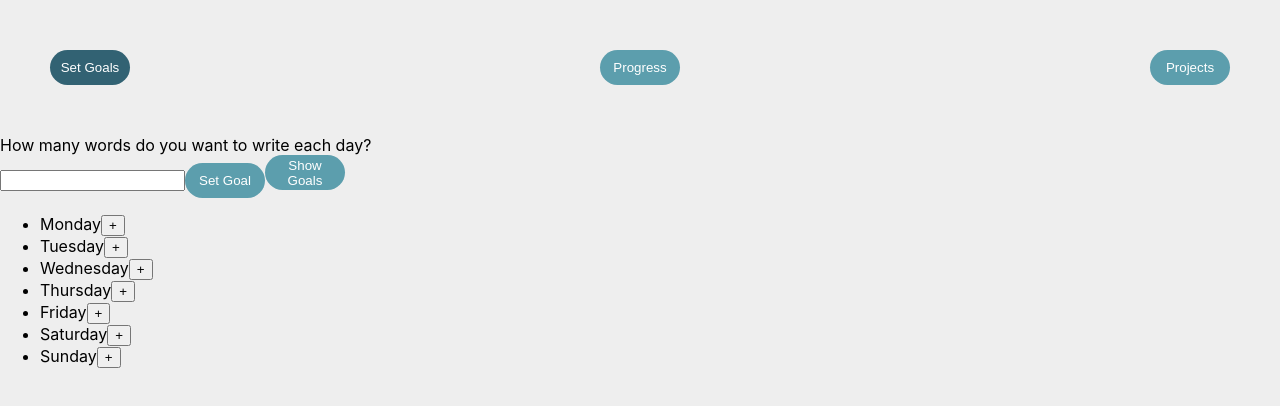
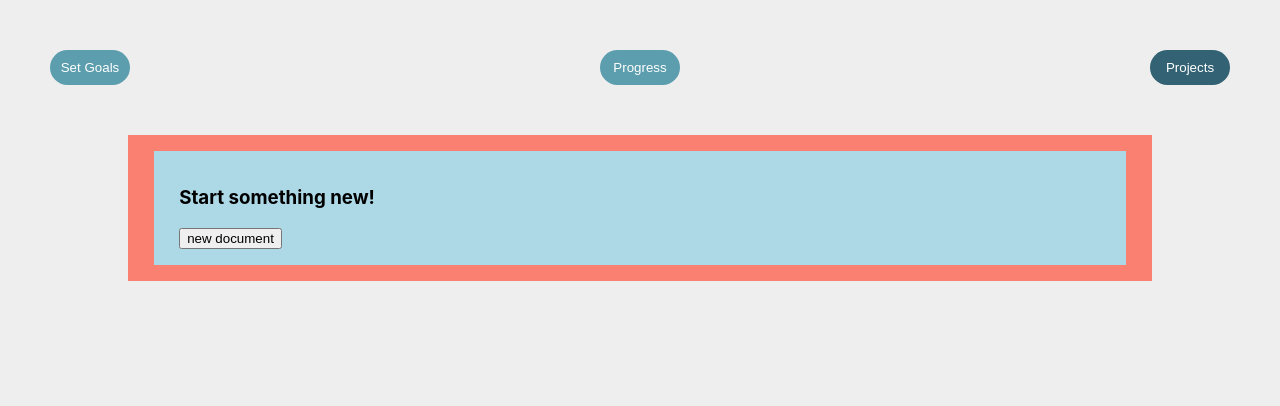
Before and after one commit to Timo-Thees/Capstone, a Next.js app: page / in a window 1280 px wide. Shown: the top 406 px of the page. Built offline with nearby package versions, Linux system fonts and the light colour scheme.

Commit message:
daily progress working, start working on setGoals

```diff
--- a/components/Editor.js
+++ b/components/Editor.js
@@ -3,12 +3,14 @@ import {TitleField, TextField} from "./Textfields";
 import {Button} from "./Button";
 import {useState} from "react";
 import ClosingPopup from "./ClosingMessage";
+// import {progressTracker} from "./progressTracker";
 
 export default function Editor({
   saveProjects,
   handleChangePage,
   editorContent,
   nameTakenContent,
+  progressTracker,
 }) {
   const [sessionClose, setSessionClose] = useState({
     wordcount: 0,
@@ -22,6 +24,7 @@ export default function Editor({
     const id = editorContent.id;
     const finalWordCount = wordcount - editorContent.wordcount;
     setSessionClose({wordcount: finalWordCount, showClosingMessage: true});
+    progressTracker(finalWordCount);
     saveProjects(title, text, id, wordcount);
   };
   return (
--- a/components/SetGoals.js
+++ b/components/SetGoals.js
@@ -4,16 +4,16 @@ import {Button} from "./Button";
 // import {useLocalStorage} from "../components/useLocalStorage";
 
 const weekday = [
-  "Monday",
-  "Tuesday",
-  "Wednesday",
-  "Thursday",
-  "Friday",
-  "Saturday",
-  "Sunday",
+  {weekday: "Monday", key: 1},
+  {weekday: "Tuesday", key: 2},
+  {weekday: "Wednesday", key: 3},
+  {weekday: "Thursday", key: 4},
+  {weekday: "Friday", key: 5},
+  {weekday: "Saturday", key: 6},
+  {weekday: "Sunday", key: 0},
 ];
 
-export default function SetGoals({progress, setProgress}) {
+export default function SetGoals({writingGoals, setWritingGoals}) {
   const [writingTime, setWritingTime] = useState([{weekday: "never", key: 0}]);
   const [wordGoals, setWordGoals] = useState(0);
 
@@ -32,12 +32,6 @@ export default function SetGoals({progress, setProgress}) {
     const doIWriteThisDay = writingTime.find(
       timeslot => timeslot.weekday === day
     );
-    if (doIWriteThisDay === undefined) {
-      setProgress({...progress, [day]: 0});
-    } else {
-      setProgress({...progress, [day]: wordGoals});
-    }
-    console.log(progress);
   }
   const handelSetGoals = event => {
     event.preventDefault();
@@ -54,10 +48,10 @@ export default function SetGoals({progress, setProgress}) {
       <ul>
         {weekday.map(day => {
           return (
-            <li key={weekday.index}>
-              {day}
+            <li key={day.key}>
+              {day.weekday}
               {writingTime.map(timeslot => {
-                if (timeslot.weekday === day) {
+                if (timeslot.weekday === day.weekday) {
                   return (
                     <Timeslot
                       key={timeslot.key}
@@ -68,7 +62,7 @@ export default function SetGoals({progress, setProgress}) {
                   );
                 }
               })}
-              <button onClick={() => handleNewTimeslot(day)}>+</button>
+              <button onClick={() => handleNewTimeslot(day.weekday)}>+</button>
             </li>
           );
         })}
--- a/pages/index.js
+++ b/pages/index.js
@@ -9,7 +9,7 @@ import styled from "styled-components";
 import {useLocalStorage} from "../components/useLocalStorage";
 
 export default function Home() {
-  const [page, setPage] = useState("goals");
+  const [page, setPage] = useState("my projects");
   function handleChangePage(destination) {
     setPage(destination);
   }
@@ -17,9 +17,44 @@ export default function Home() {
     "WriteNow! Save files",
     []
   );
-  const [progress, setProgress] = useLocalStorage("WriteNow! Progress files", {
-    Exampledate: 0,
+  const [writingGoals, setWritingGoals] = useLocalStorage("writeNow! goals", {
+    writingGoal: 0,
+    Weekdays: [],
   });
+  const [dailyProgress, setDailyProgress] = useLocalStorage(
+    "WriteNow! progressTracker",
+    []
+  );
+  function progressTracker(wordsIWroteThisSession) {
+    const today = new Date();
+    const weekday = today.getDay();
+    const dayOfTheMonth = today.getDate();
+    const month = today.getMonth();
+    const calenderDay = `${dayOfTheMonth}` + "." + (month + 1);
+    const dailyProgressReport = {
+      weekday: weekday,
+      calenderDay: calenderDay,
+      wordsIWroteToday: 0,
+    };
+    const didIwriteToday = dailyProgress.find(
+      progressReports => progressReports.weekday === weekday
+    );
+    if (didIwriteToday !== undefined) {
+      const newNumber =
+        didIwriteToday.wordsIWroteToday + wordsIWroteThisSession;
+      const updatedReport = {...didIwriteToday, wordsIWroteToday: newNumber};
+      const newArray = dailyProgress.filter(
+        dailyReports => dailyReports.calenderDay !== calenderDay
+      );
+      setDailyProgress([...newArray, updatedReport]);
+    } else {
+      const newReport = {
+        ...dailyProgressReport,
+        wordsIWroteToday: wordsIWroteThisSession,
+      };
+      setDailyProgress([...dailyProgress, newReport]);
+    }
+  }
   const [editorContent, setEditorContent] = useState({
     title: "",
     text: "",
@@ -82,7 +117,10 @@ export default function Home() {
         <></>
       )}
       {page === "goals" ? (
-        <SetGoals progress={progress} setProgress={setProgress} />
+        <SetGoals
+          writingGoals={writingGoals}
+          setWritingGoals={setWritingGoals}
+        />
       ) : (
         <></>
       )}
@@ -103,6 +141,7 @@ export default function Home() {
           handleChangePage={handleChangePage}
           editorContent={editorContent}
           nameTakenContent={nameTakenContent}
+          progressTracker={progressTracker}
         />
       ) : (
         <></>
```
